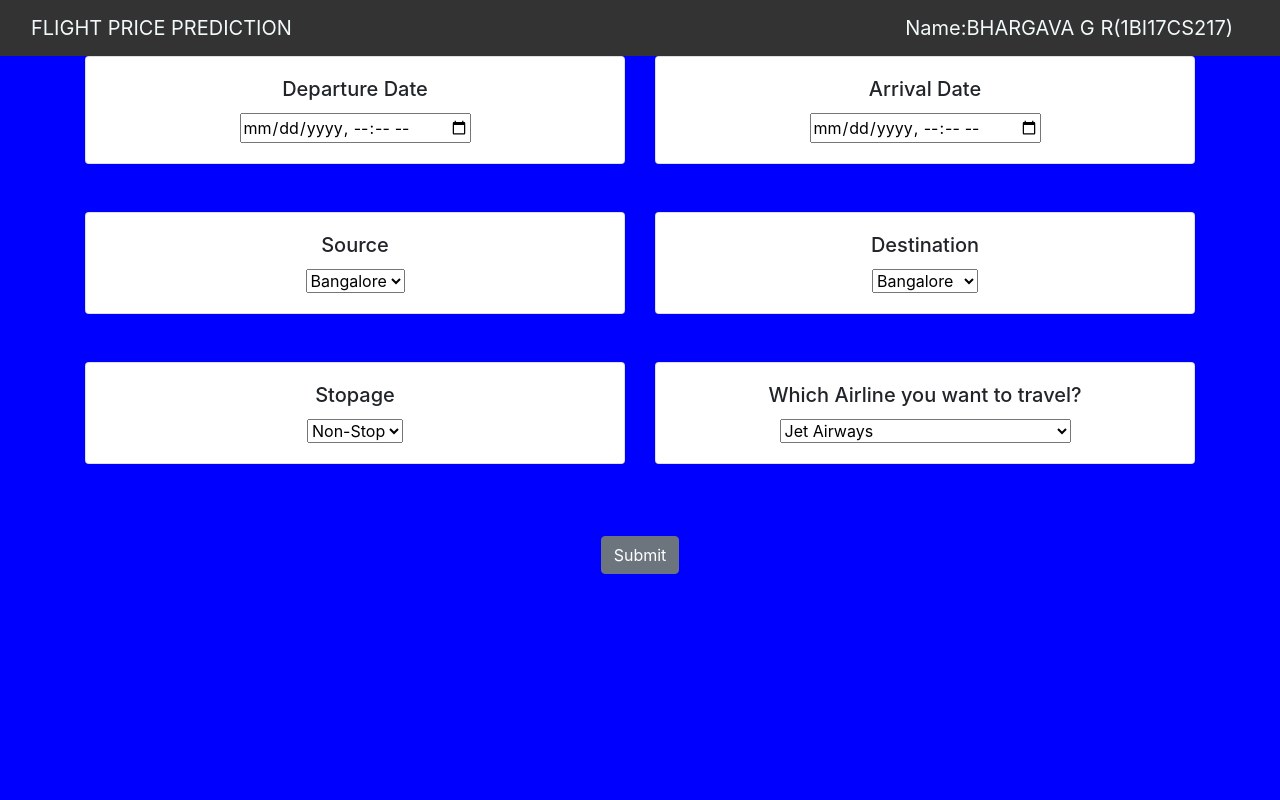
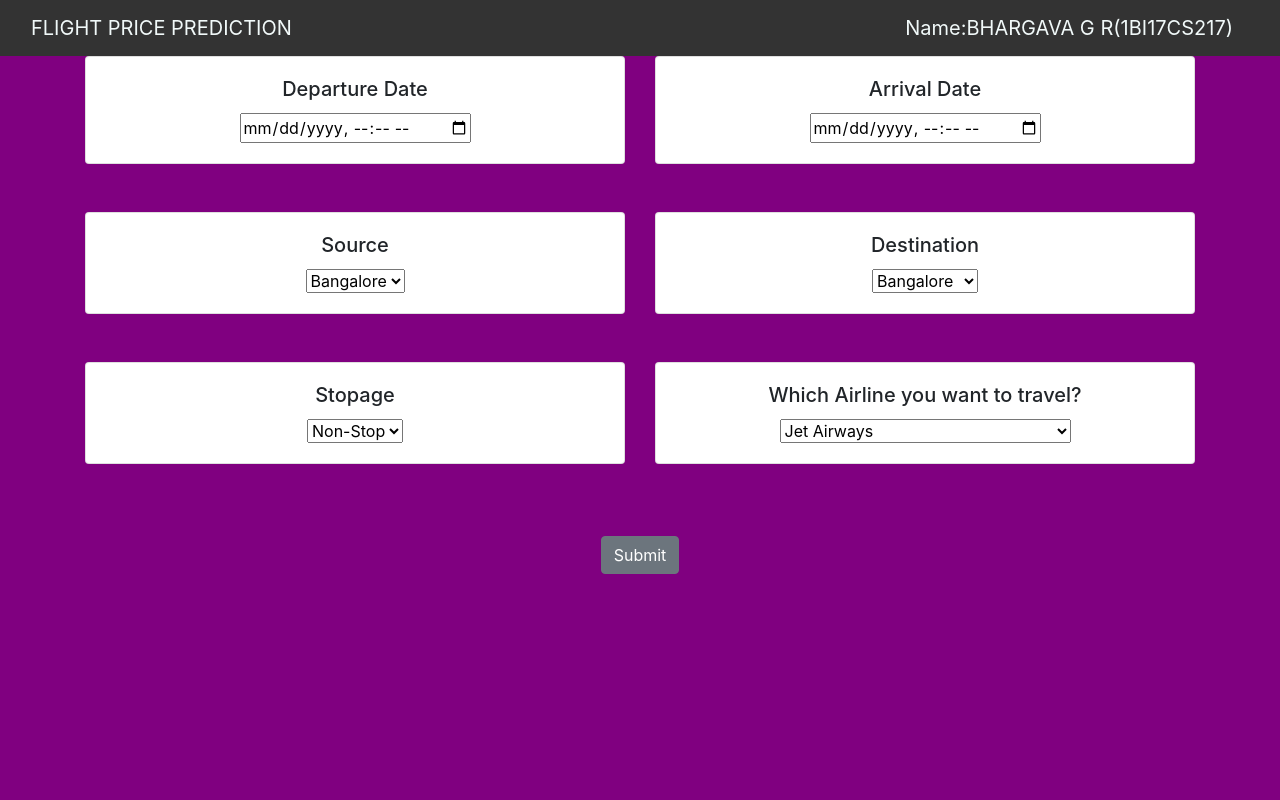
Before and after one commit to Bhargavgr/FLIGHT-PRICE-PREDICTION, a Flask app: page / in a window 1280 px wide. Run offline with Flask 2, Linux system fonts and the light colour scheme; parts of the project's set-up code (start-up, migrations or seed data) failed here and were passed over; some libraries are stand-ins or nearby versions.

Commit message:
Update styles.css

```diff
--- a/static/css/styles.css
+++ b/static/css/styles.css
@@ -1,5 +1,5 @@
 body {
-    background-color: blue;
+    background-color: purple;
     text-align: center;
 }
 
```
